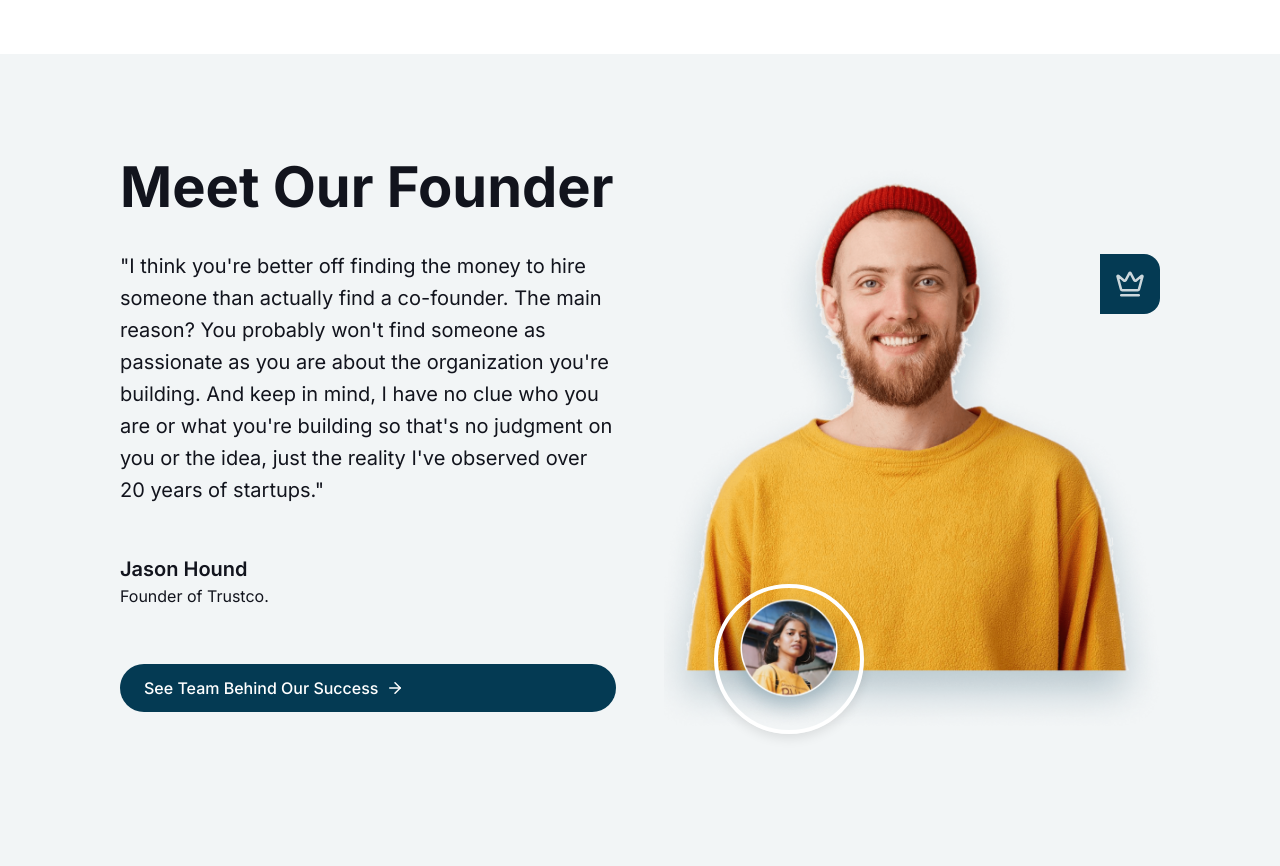
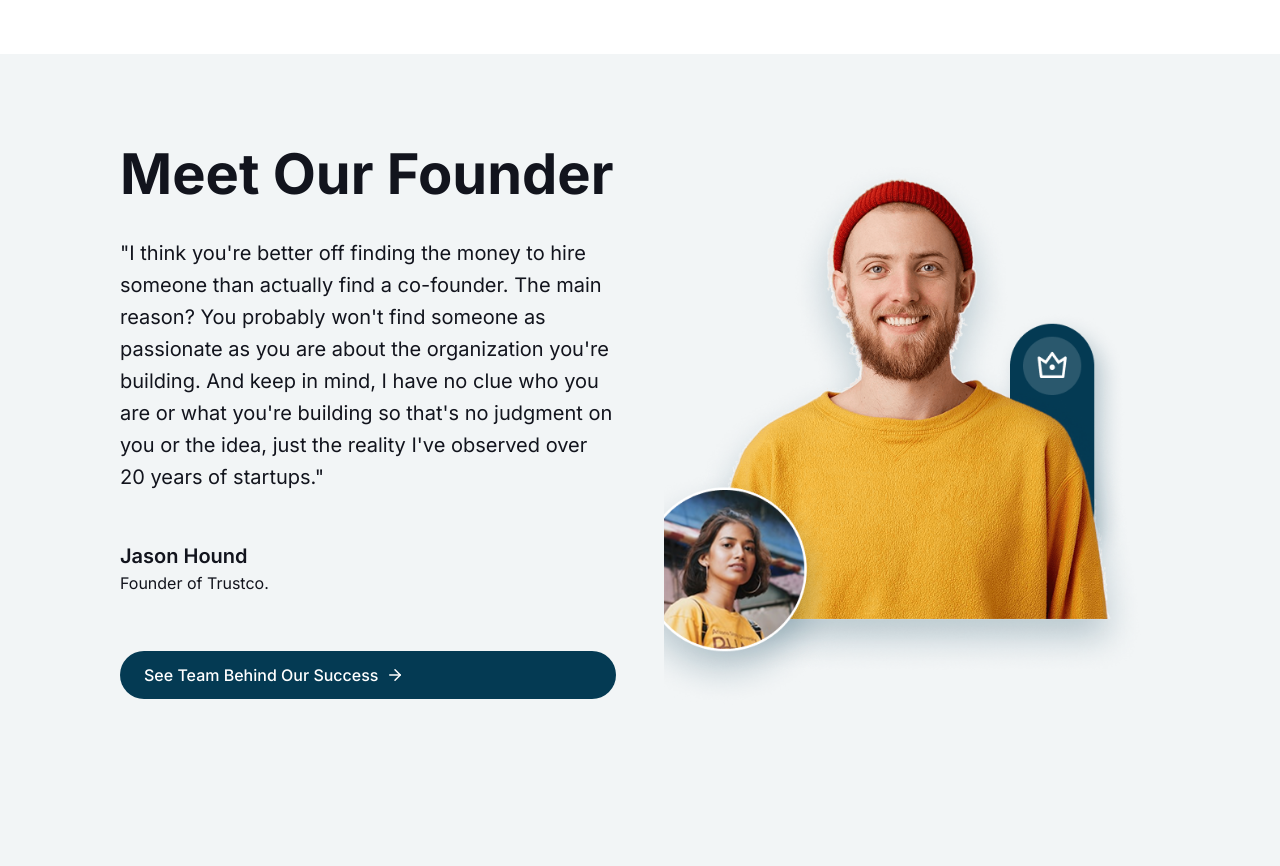
Before and after one commit to swarajzz/trustco, a Next.js app: page / in a window 1280 px wide. Shown: the part 2620-3486 px from the top of the page. Built offline with nearby package versions, Linux system fonts and the light colour scheme.

Commit message:
use complete image rather than abstracted decorations in founders' section

```diff
--- a/src/components/founder-section.tsx
+++ b/src/components/founder-section.tsx
@@ -36,7 +36,7 @@ export function FounderSection({
               <div className="founder-position">{position}</div>
             </div>
             <Link href={ctaLink} className="founder-cta">
-              {ctaText}
+              <span>{ctaText}</span>
               <ArrowRight size={18} />
             </Link>
           </div>
@@ -50,7 +50,7 @@ export function FounderSection({
                 style={{ objectFit: "cover", objectPosition: "top" }}
               />
             </div>
-            <div className="founder-team-image">
+            {/* <div className="founder-team-image">
               <Image
                 src={teamMemberImage || "/placeholder.svg"}
                 alt="Team member"
@@ -60,7 +60,7 @@ export function FounderSection({
             </div>
             <div className="founder-crown">
               <Crown size={30} className="crown-icon" />
-            </div>
+            </div> */}
           </div>
         </div>
       </div>
--- a/src/data/founder.ts
+++ b/src/data/founder.ts
@@ -4,7 +4,7 @@ export const founderData = {
     "\"I think you're better off finding the money to hire someone than actually find a co-founder. The main reason? You probably won't find someone as passionate as you are about the organization you're building. And keep in mind, I have no clue who you are or what you're building so that's no judgment on you or the idea, just the reality I've observed over 20 years of startups.\"",
   name: "Jason Hound",
   position: "Founder of Trustco.",
-  founderImage: "/images/founder/Man2.png",
+  founderImage: "/images/founder/decoration_profile.png",
   teamMemberImage: "/images/founder/circleImg.png",
   ctaText: "See Team Behind Our Success",
   ctaLink: "/team",
--- a/src/styles/founder-section.css
+++ b/src/styles/founder-section.css
@@ -6,6 +6,8 @@
   display: flex;
   flex-direction: column;
   gap: 3rem;
+  text-align: center;
+  align-items: center;
 }
 
 .founder-content {
@@ -63,12 +65,13 @@
 .founder-images {
   position: relative;
   width: 100%;
-  height: 400px;
+  height: 574px;
 }
 
 .founder-main-image {
   position: relative;
   width: 100%;
+  max-width: 700px;
   height: 100%;
   overflow: hidden;
 }
@@ -78,7 +81,7 @@
   object-position: top;
 }
 
-.founder-team-image {
+/* .founder-team-image {
   position: absolute;
   bottom: 0;
   left: 0;
@@ -101,7 +104,7 @@
   display: flex;
   align-items: center;
   justify-content: center;
-}
+} */
 
 .crown-icon {
   color: var(--white);
@@ -111,26 +114,25 @@
 @media (min-width: 768px) {
   .founder-container {
     flex-direction: row;
-    align-items: center;
+    text-align: start;
+  }
+}
+
+@media (min-width: 1024px) {
+  .founder-team-image {
+    width: 350px;
+    height: 574px;
+    left: 10%;
+  }
+
+  .founder-images {
+    flex: 1;
   }
 
   .founder-content {
     flex: 1;
   }
 
-  .founder-images {
-    flex: 1;
-    height: 500px;
-  }
-
-  .founder-team-image {
-    width: 150px;
-    height: 150px;
-    left: 10%;
-  }
-}
-
-@media (min-width: 1024px) {
   .founder-title {
     font-size: 3.5rem;
   }
@@ -138,8 +140,4 @@
   .founder-quote {
     font-size: 1.25rem;
   }
-
-  .founder-images {
-    height: 600px;
-  }
 }
--- a/src/styles/globals.css
+++ b/src/styles/globals.css
@@ -45,7 +45,7 @@ img {
   height: auto;
 }
 
-@media (max-width: 768px) {
+@media (max-width: 1024px) {
   .container {
     padding: 0 2rem;
   }
```
Also changed, not shown: public/images/founder/decoration_profile.png (added).
